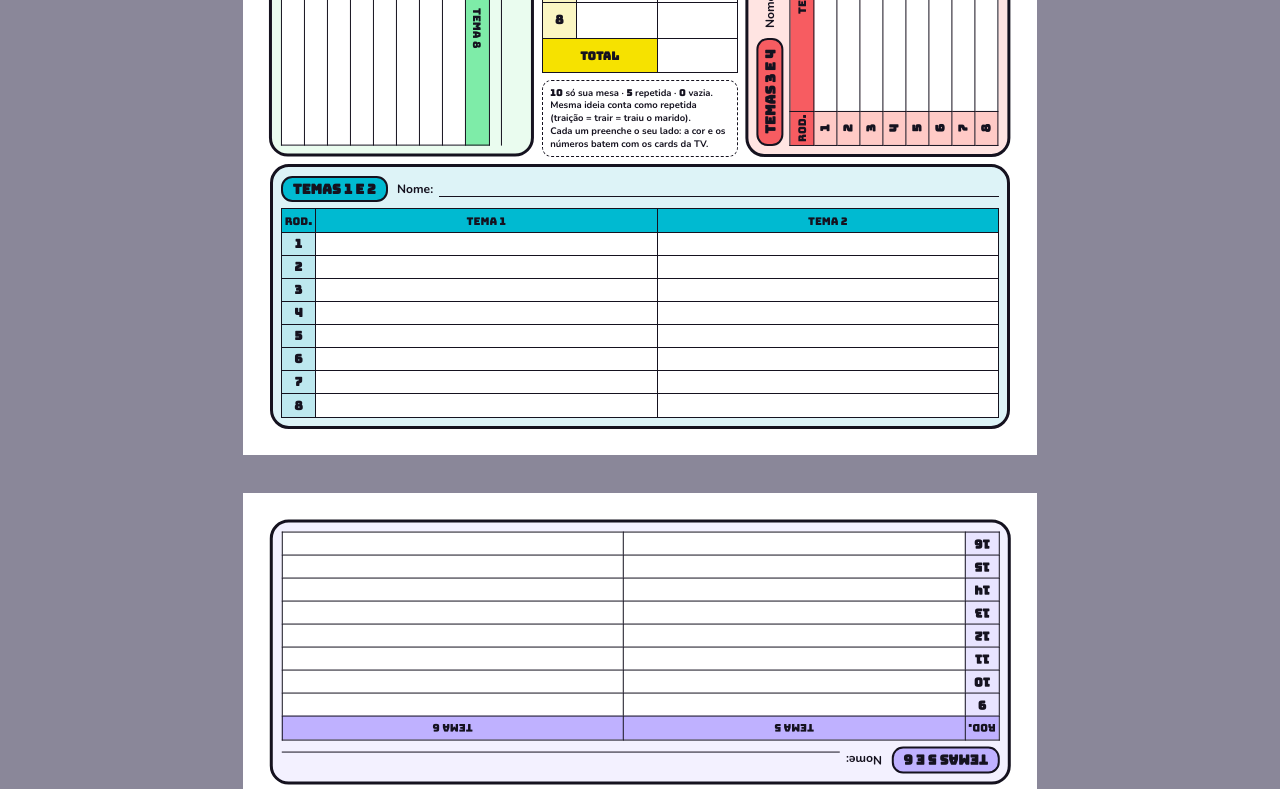
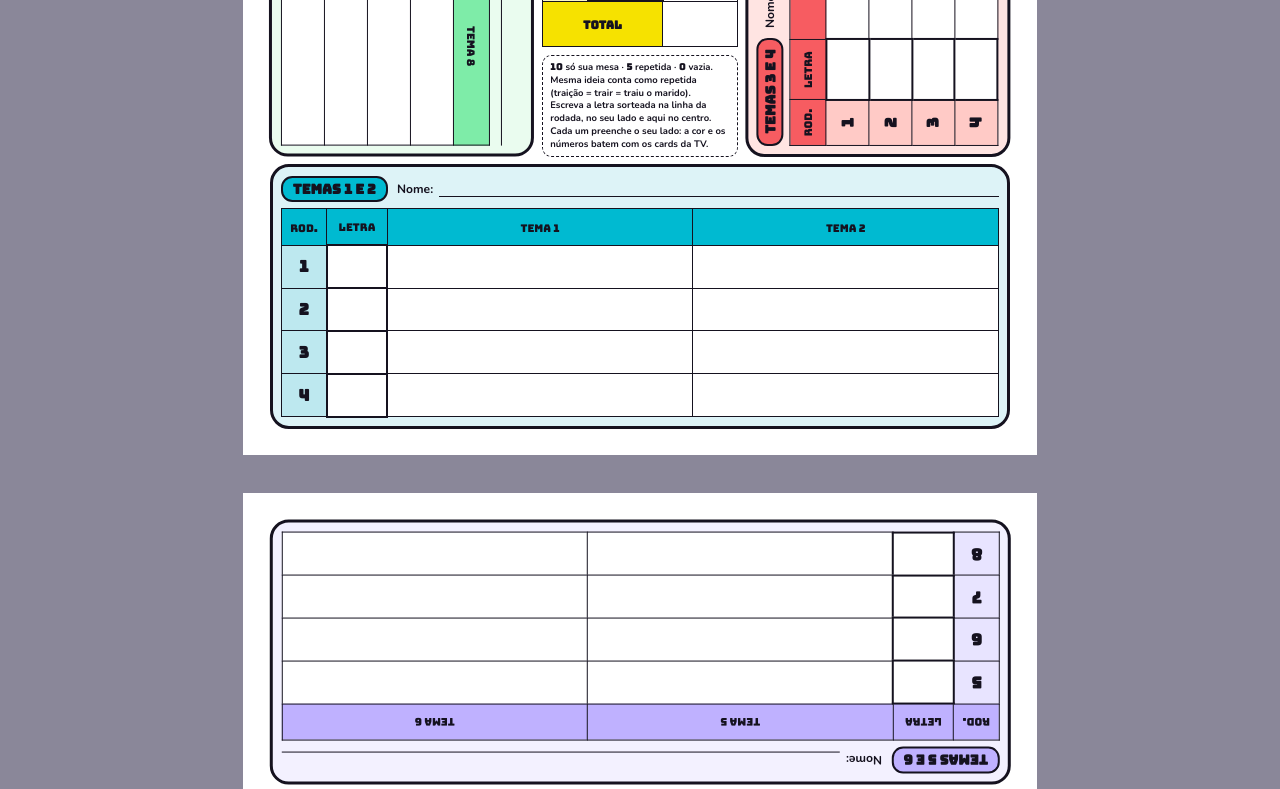
Before and after one commit to brenisio/stop, a plain HTML site: page folha-stop.html in a window 1280 px wide. Shown: the part 779-1568 px from the top of the page. Drawn offline with nearby package versions, Linux system fonts and the light colour scheme.

Commit message:
Folha do Stop: 4 rodadas por lado com coluna de letra
Co-Authored-By: Claude Opus 5.5 <noreply@anthropic.com>

```diff
--- a/folha-stop.html
+++ b/folha-stop.html
@@ -44,7 +44,8 @@ body { background: #8a8799; font-family: var(--ft); font-weight: 700; color: var
 table { width: 100%; height: 100%; border-collapse: collapse; table-layout: fixed; }
 th { font-family: var(--fd); font-weight: 400; font-size: 2.8mm; background: var(--c); border: .45mm solid var(--tinta); padding: .8mm 0 .5mm; }
 td { border: .45mm solid var(--tinta); background: #fff; }
-td.r { font-family: var(--fd); font-size: 3.2mm; text-align: center; background: color-mix(in oklab, var(--c) 35%, #fff); }
+td.l { background: #fff; border-width: .7mm; }
+td.r { font-family: var(--fd); font-size: 4.2mm; text-align: center; background: color-mix(in oklab, var(--c) 35%, #fff); }
 .strip table { flex: 1; }
 
 /* centro */
@@ -61,7 +62,7 @@ td.r { font-family: var(--fd); font-size: 3.2mm; text-align: center; background:
 </style>
 </head>
 <body>
-<div class="toolbar">Imprima em A4, frente e verso (rodadas 1–8 na frente, 9–16 no verso). <button onclick="print()">🖨 Imprimir</button></div>
+<div class="toolbar">Imprima em A4, frente e verso (rodadas 1–4 na frente, 5–8 no verso). <button onclick="print()">🖨 Imprimir</button></div>
 <div id="pages"></div>
 <script>
 // medidas em mm
@@ -83,27 +84,27 @@ function box(pos){
 function strip(side, from){
   const b = box(side.pos), a = side.n*2-1;
   let rows = "";
-  for(let r=from; r<from+8; r++) rows += `<tr><td class="r">${r}</td><td></td><td></td></tr>`;
+  for(let r=from; r<from+4; r++) rows += `<tr><td class="r">${r}</td><td class="l"></td><td></td><td></td></tr>`;
   return `<div class="strip" style="--c:var(--c${side.n});left:${b.l}mm;top:${b.t}mm;width:${b.w}mm;height:${b.h}mm;transform:rotate(${side.rot}deg)">
     <div class="head"><span class="badge">Temas ${a} e ${a+1}</span><span class="nome">Nome:<i></i></span></div>
-    <table><colgroup><col style="width:9mm"><col><col></colgroup>
-      <tr><th>Rod.</th><th>Tema ${a}</th><th>Tema ${a+1}</th></tr>${rows}</table>
+    <table><colgroup><col style="width:12mm"><col style="width:16mm"><col><col></colgroup>
+      <tr><th>Rod.</th><th>Letra</th><th>Tema ${a}</th><th>Tema ${a+1}</th></tr>${rows}</table>
   </div>`;
 }
 function center(from){
   const l = M + H + GAP, w = PW - 2*l, t = M + H + GAP, h = PH - 2*t;
   let rows = "";
-  for(let r=from; r<from+8; r++) rows += `<tr><td class="r">${r}</td><td></td><td></td></tr>`;
+  for(let r=from; r<from+4; r++) rows += `<tr><td class="r">${r}</td><td class="l"></td><td></td></tr>`;
   return `<div class="center" style="left:${l}mm;top:${t}mm;width:${w}mm;height:${h}mm">
     <div class="logo">STOP!</div>
     <div class="mesa">Mesa<i></i></div>
-    <table><colgroup><col style="width:9mm"><col><col></colgroup>
+    <table><colgroup><col style="width:12mm"><col><col></colgroup>
       <tr><th>Rod.</th><th>Letra</th><th>Pontos</th></tr>${rows}
       <tr><td class="tot" colspan="2">Total</td><td></td></tr></table>
-    <div class="regras"><b>10</b> só sua mesa · <b>5</b> repetida · <b>0</b> vazia.<br>Mesma ideia conta como repetida (traição = trair = traiu o marido).<br>Cada um preenche o seu lado: a cor e os números batem com os cards da TV.</div>
+    <div class="regras"><b>10</b> só sua mesa · <b>5</b> repetida · <b>0</b> vazia.<br>Mesma ideia conta como repetida (traição = trair = traiu o marido).<br>Escreva a letra sorteada na linha da rodada, no seu lado e aqui no centro.<br>Cada um preenche o seu lado: a cor e os números batem com os cards da TV.</div>
   </div>`;
 }
-document.getElementById("pages").innerHTML = [1, 9].map(from =>
+document.getElementById("pages").innerHTML = [1, 5].map(from =>
   `<section class="page">${SIDES.map(s => strip(s, from)).join("")}${center(from)}</section>`).join("");
 </script>
 </body>
```
Also changed, not shown: 2 other files.
